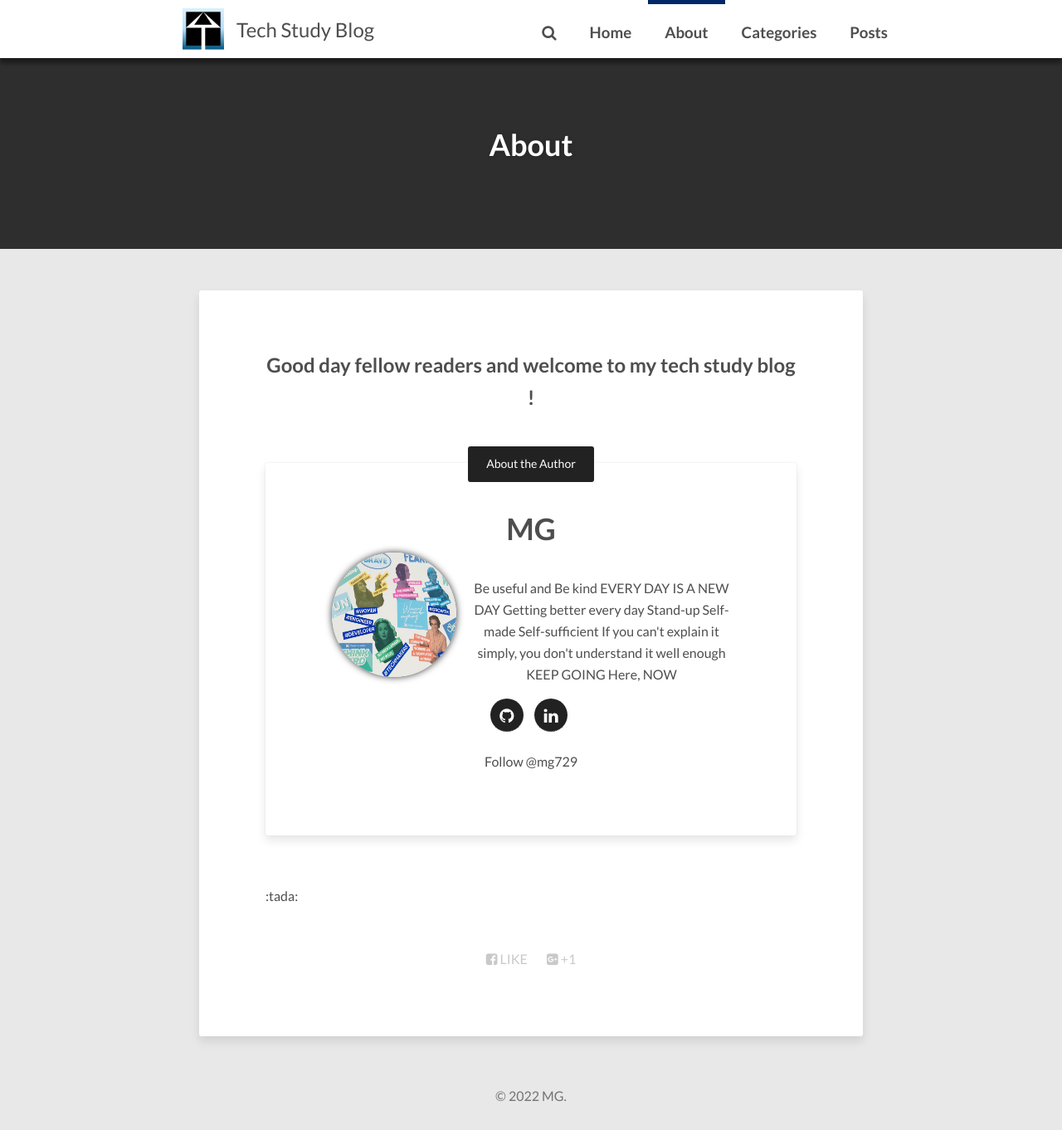
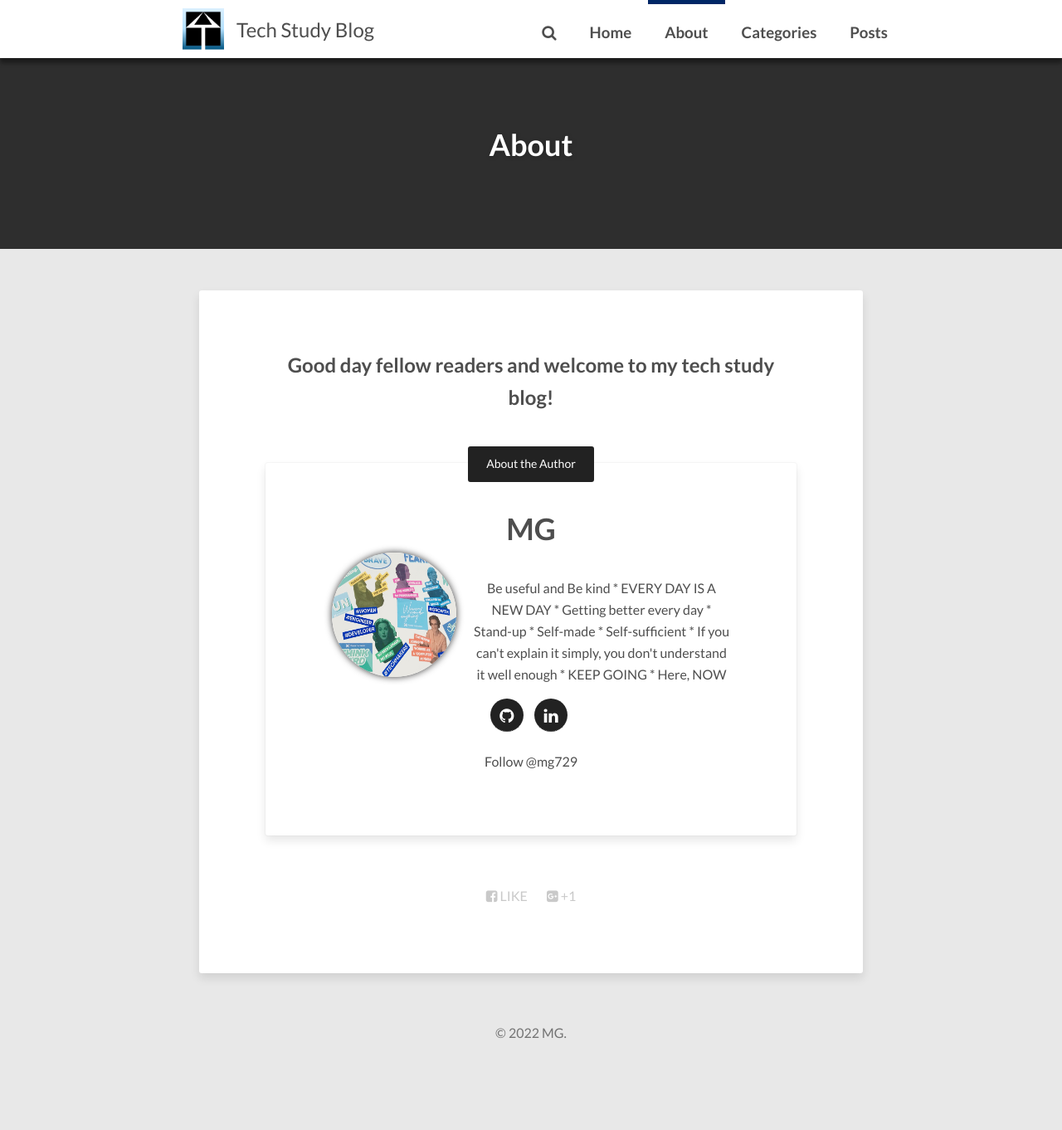
Before and after one commit to sujinsjlee/mg729.github.io, a Jekyll site: the page built from about.md, in a window 1280 px wide and 1362 px high. Shown: the whole window at 83% size. Built offline with Jekyll 4.4.1, drawn with Linux system fonts in a browser that asks for light colours; nearby versions of some CDN libraries.

```diff
--- a/_config.yml
+++ b/_config.yml
@@ -31,14 +31,14 @@ owner:
   name:           MG
   site:           https://github.com/mg729
   avatar:         images/avatar.jpg
-  bio:            "Be useful and Be kind
-  EVERY DAY IS A NEW DAY
-  Getting better every day
-  Stand-up
-  Self-made
-  Self-sufficient
-  If you can't explain it simply, you don't understand it well enough
-  KEEP GOING
+  bio:            "Be useful and Be kind *\n\n
+  EVERY DAY IS A NEW DAY *\n\n
+  Getting better every day *\n\n
+  Stand-up *\n\n
+  Self-made *\n\n
+  Self-sufficient *\n\n
+  If you can't explain it simply, you don't understand it well enough *\n\n
+  KEEP GOING *\n\n
   Here, NOW"
   email:          iammg729@gmail.com
   github:         mg729
--- a/about.md
+++ b/about.md
@@ -5,7 +5,7 @@ permalink: /about/
 comments: false
 ---
 
-<center><h2> Good day fellow readers and welcome to my tech study blog ! </h2></center>
+<center><h2>Good day fellow readers and welcome to my tech study blog!</h2></center>
 
 <div class="read-more">
   <div class="read-more-header">
@@ -30,5 +30,3 @@ comments: false
     </div>
   </div>
 </div>
-
-:tada:
```
